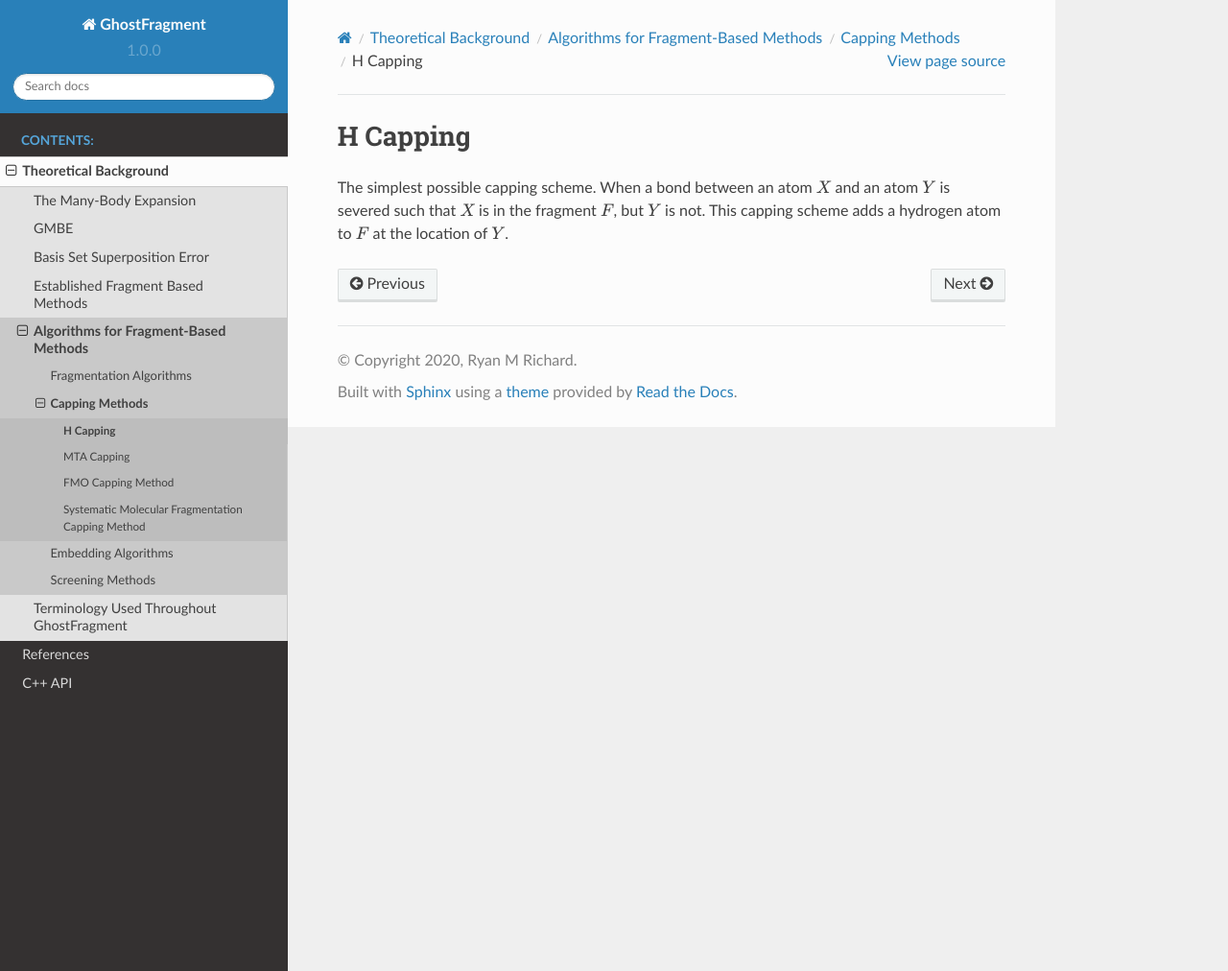
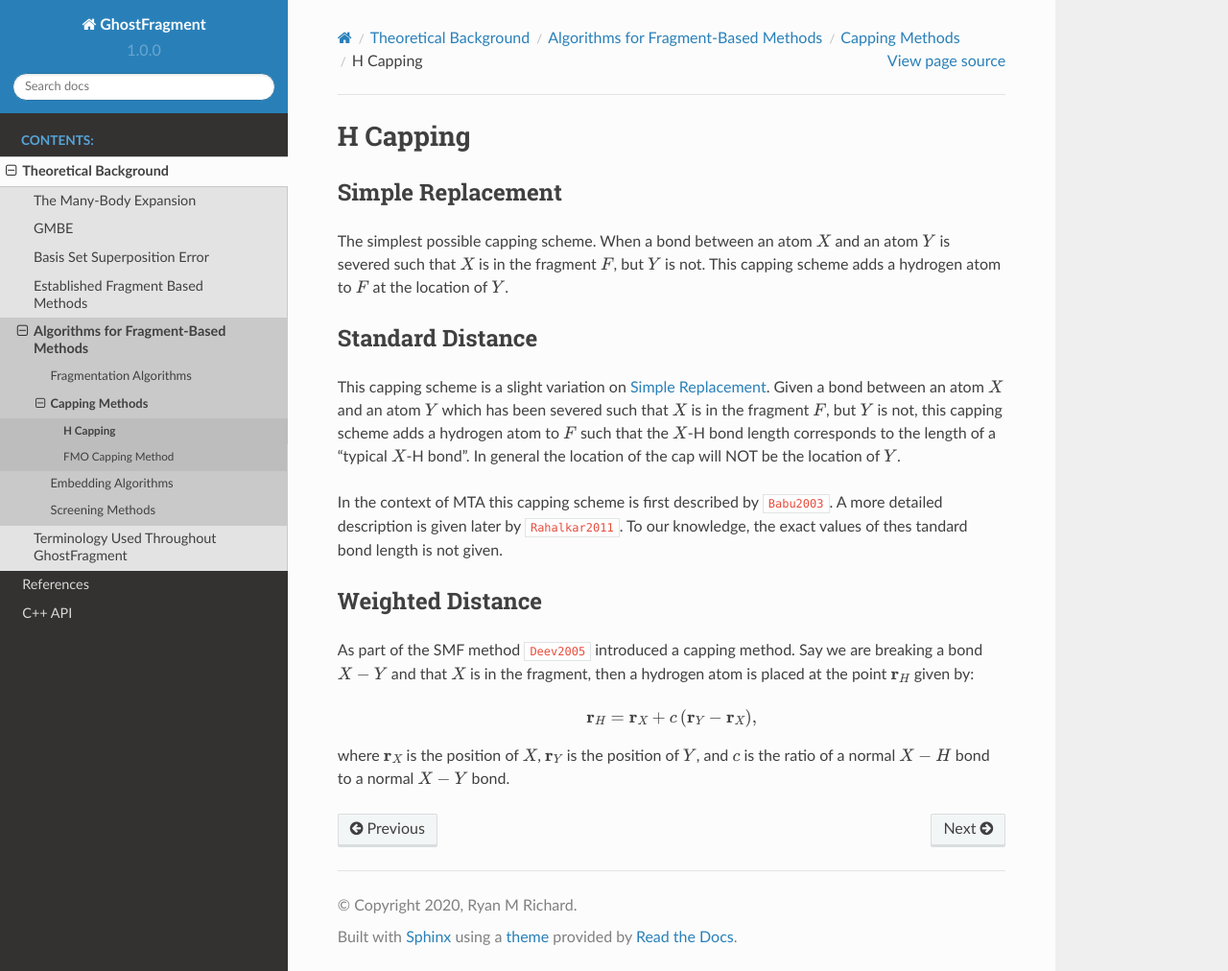
Before and after one commit to rmrresearch/GhostFragment, a Sphinx documentation site: the page built from docs/source/background/algorithms/cap_methods/h_capping.rst, in a window 1280 px wide and 1012 px high. Shown: the whole window at 96% size. Built offline with Sphinx 7.4.7 and the Read the Docs theme 2.0.0, drawn with Linux system fonts in a browser that asks for light colours; cross-references to code outside the pages are shown as plain code.

Commit message:
some refactoring

```diff
--- a/docs/source/background/algorithms/cap_methods/h_capping.rst
+++ b/docs/source/background/algorithms/cap_methods/h_capping.rst
@@ -6,6 +6,45 @@ H Capping
 .. |Y| replace:: :math:`Y`
 .. |F| replace:: :math:`F`
 
+******************
+Simple Replacement
+******************
+
 The simplest possible capping scheme. When a bond between an atom |X| and an
 atom |Y| is severed such that |X| is in the fragment |F|, but |Y| is not. This
 capping scheme adds a hydrogen atom to |F| at the location of |Y|.
+
+*****************
+Standard Distance
+*****************
+
+This capping scheme is a slight variation on :ref:`simple replacement`. Given a
+bond  between an atom |X| and an atom |Y| which has been severed such that |X|
+is in the fragment |F|, but |Y| is not, this capping scheme adds a hydrogen atom
+to |F| such that the |X|-H bond length corresponds to the length of a "typical
+|X|-H bond". In general the location of the cap will NOT be the location of |Y|.
+
+
+In the context of MTA this capping scheme is first described by
+:cite:t:`Babu2003`. A more detailed description is given later by
+:cite:t:`Rahalkar2011`. To our knowledge, the exact values of thes tandard bond
+length is not given.
+
+*****************
+Weighted Distance
+*****************
+
+.. |XY| replace:: :math:`X-Y`
+.. |c|  replace:: :math:`c`
+
+As part of the SMF method :cite:t:`Deev2005` introduced a capping method. Say
+we are breaking a bond |XY| and that |X| is in the fragment, then a hydrogen
+atom is placed at the point :math:`\mathbf{r}_H` given by:
+
+.. math::
+
+   \mathbf{r}_H = \mathbf{r}_X + c\left(\mathbf{r}_Y - \mathbf{r}_X\right),
+
+where :math:`\mathbf{r}_X` is the position of |X|, :math:`\mathbf{r}_Y` is the
+position of |Y|, and |c| is the ratio of a normal :math:`X-H` bond to a normal
+|XY| bond.
--- a/docs/source/background/algorithms/cap_methods/index.rst
+++ b/docs/source/background/algorithms/cap_methods/index.rst
@@ -14,6 +14,4 @@ electronic environment.
    :maxdepth: 2
 
    h_capping
-   mta
    fmo
-   smf
--- a/docs/source/refs.bib
+++ b/docs/source/refs.bib
@@ -146,11 +146,7 @@
   journal      = {The Journal of Chemical Physics},
   title        = {On the applicability of fragmentation methods to conjugated $\uppi$ systems within density functional framework},
   year         = {2010},
-  number       = {9},The presented fragmentation method contained an additional step meant to include
-some two-body interactions, namely dimers were considered if the distance
-between them is less than a threshold. The description presented implies that
-the fragments comprising the dimer should be disjoint, although this is not
-stated.
+  number       = {9},
   pages        = {094102},
   volume       = {132},
 }
```
Also changed, not shown: docs/source/background/algorithms/cap_methods/mta.rst (deleted, +0 -24 lines), docs/source/background/algorithms/cap_methods/smf.rst (deleted, +0 -20 lines), docs/source/background/established_methods/gebf.rst (+5 -3 lines).
